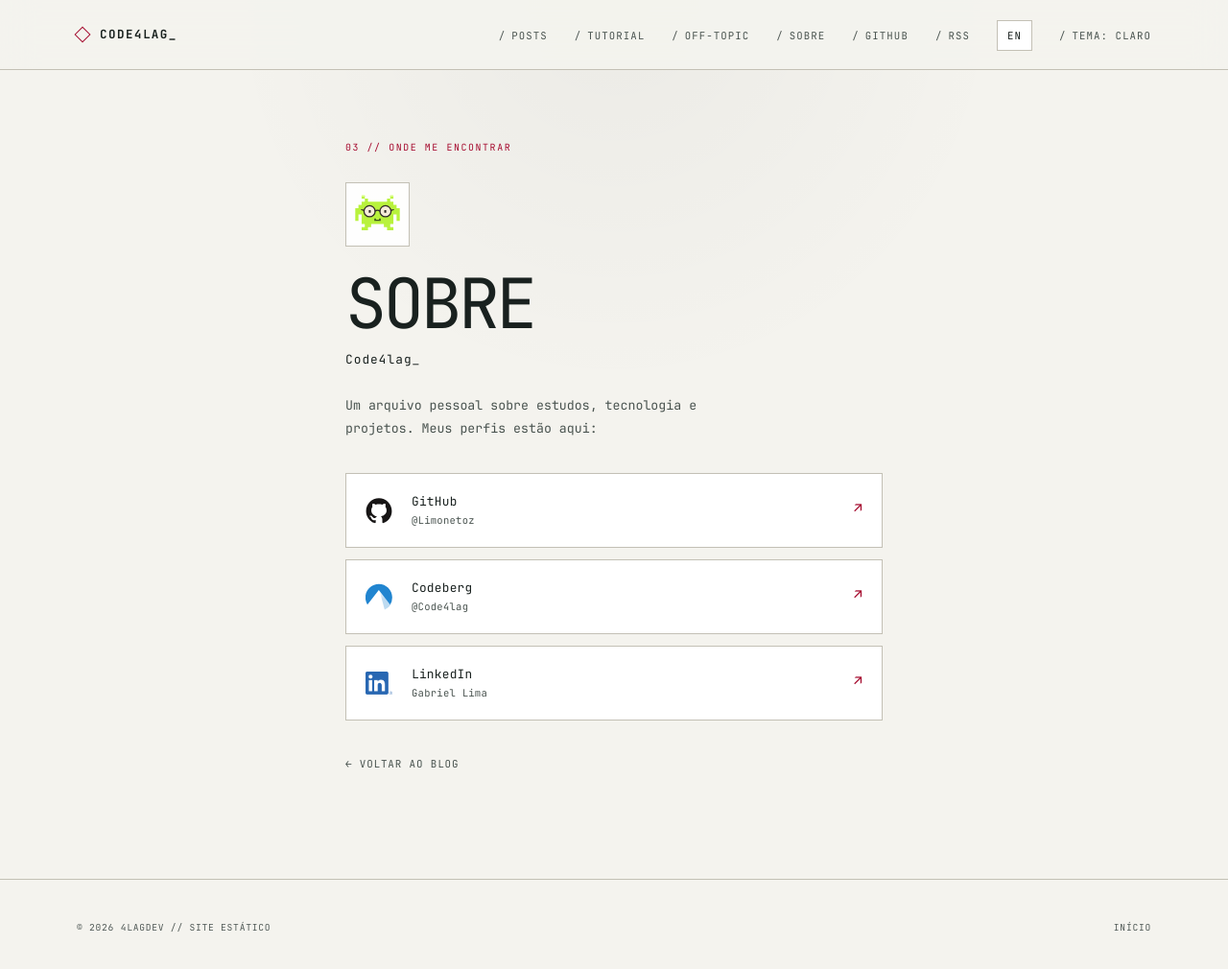
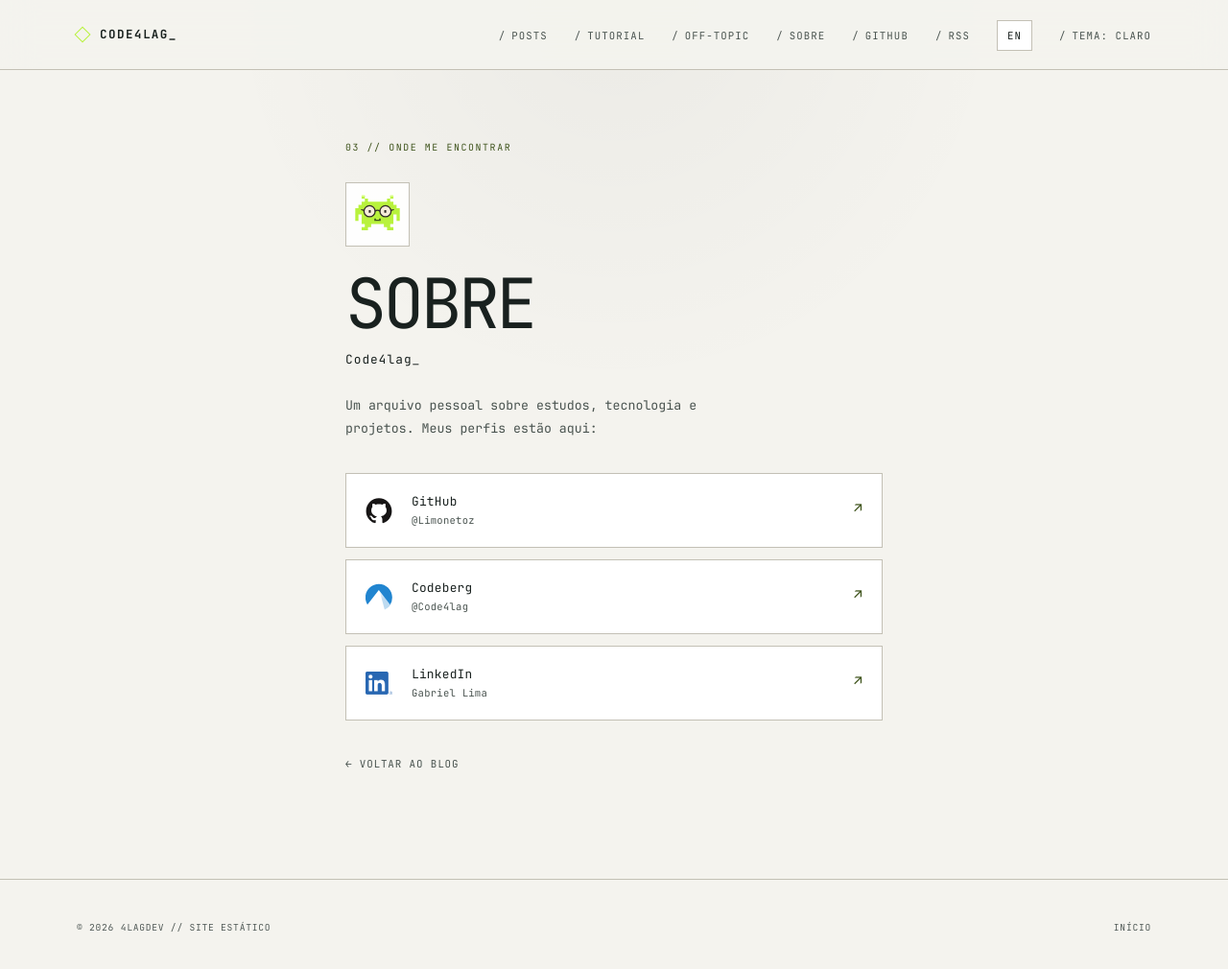
Before and after one commit to Limonetoz/site, a Jekyll site: the page built from sobre/index.html, in a window 1280 px wide and 1015 px high. Shown: the top 1010 px of the window at 96% size. Built offline with Jekyll 4.4.1, drawn with Linux system fonts in a browser that asks for light colours.

Commit message:
style: alinhar acentos do tema claro ao mascote

```diff
--- a/assets/css/style.css
+++ b/assets/css/style.css
@@ -37,6 +37,9 @@
   --accent: #ed3654;
   --accent-hover: #f36a7b;
   --accent-ink: #050505;
+  --accent-text: var(--accent);
+  --accent-text-hover: var(--accent-hover);
+  --accent-outline: var(--accent);
   --page-glow: rgba(255, 255, 255, 0.035);
   --grid-line: rgba(255, 255, 255, 0.045);
   --shape-border: rgba(255, 255, 255, 0.055);
@@ -61,9 +64,12 @@
   --white: #19211f;
   --gray: #49534f;
   --gray-dark: #505956;
-  --accent: #a60d30;
-  --accent-hover: #92102d;
-  --accent-ink: #ffffff;
+  --accent: #b8f23c;
+  --accent-hover: #a4dc2e;
+  --accent-ink: #19211f;
+  --accent-text: #40551e;
+  --accent-text-hover: #304316;
+  --accent-outline: var(--accent-text);
   --page-glow: rgba(0, 0, 0, 0.035);
   --grid-line: rgba(0, 0, 0, 0.055);
   --shape-border: rgba(0, 0, 0, 0.1);
@@ -322,7 +328,7 @@ img {
 .navigation a:focus-visible,
 .theme-toggle:hover,
 .theme-toggle:focus-visible {
-  color: var(--accent);
+  color: var(--accent-text);
 }
 
 .theme-toggle {
@@ -369,7 +375,7 @@ img {
 .system-label::before {
   content: ">";
   margin-right: 10px;
-  color: var(--accent);
+  color: var(--accent-text);
 }
 
 .description {
@@ -550,7 +556,7 @@ img {
 .section-index {
   display: block;
   margin-bottom: 12px;
-  color: var(--accent);
+  color: var(--accent-text);
   font-size: 0.62rem;
   letter-spacing: 0.16em;
   text-transform: uppercase;
@@ -612,14 +618,14 @@ img {
   display: grid;
   place-items: center;
   border: 1px solid var(--border);
-  color: var(--accent);
+  color: var(--accent-text);
   font-size: 1.1rem;
 }
 
 .post-category {
   display: block;
   margin-bottom: 9px;
-  color: var(--accent);
+  color: var(--accent-text);
   font-size: 0.6rem;
   letter-spacing: 0.14em;
   text-transform: uppercase;
@@ -652,7 +658,7 @@ img {
 }
 
 .post-link {
-  color: var(--accent);
+  color: var(--accent-text);
   font-size: 0.65rem;
   letter-spacing: 0.08em;
   text-transform: uppercase;
@@ -665,7 +671,7 @@ img {
 }
 
 .post-link:hover {
-  color: var(--accent-hover);
+  color: var(--accent-text-hover);
 }
 
 .post-link:hover span {
@@ -701,7 +707,7 @@ img {
 
 .footer-links a:hover,
 .footer-links a:focus-visible {
-  color: var(--accent);
+  color: var(--accent-text);
 }
 
 /* Responsividade e acessibilidade */
@@ -728,7 +734,7 @@ img {
 }
 
 :focus-visible {
-  outline: 1px solid var(--accent);
+  outline: 1px solid var(--accent-outline);
   outline-offset: 5px;
 }
 
@@ -891,7 +897,7 @@ img {
 
 .post-back:hover,
 .post-back:focus-visible {
-  color: var(--accent);
+  color: var(--accent-text);
 }
 
 .post-entry {
@@ -966,7 +972,7 @@ img {
 }
 
 .post-entry-content a {
-  color: var(--accent);
+  color: var(--accent-text);
   text-decoration: underline;
   text-underline-offset: 4px;
 }
@@ -1117,7 +1123,7 @@ img {
 }
 
 .about-link-arrow {
-  color: var(--accent);
+  color: var(--accent-text);
   font-size: 1rem;
 }
 
@@ -1135,7 +1141,7 @@ img {
 
 .about-home:hover,
 .about-home:focus-visible {
-  color: var(--accent);
+  color: var(--accent-text);
 }
 
 @media (max-width: 650px) {
```
